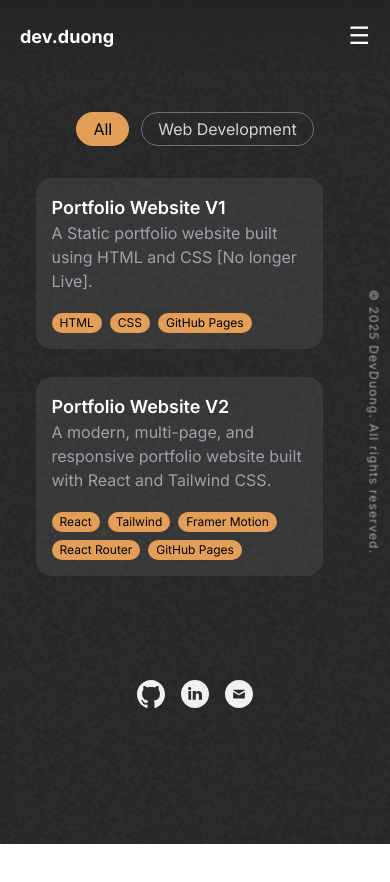
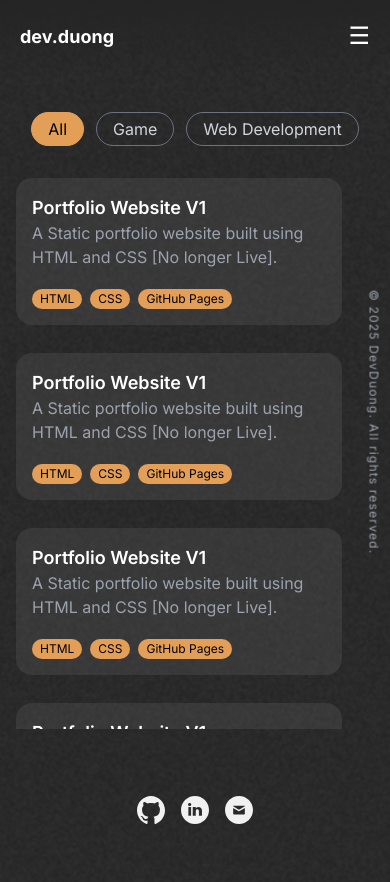
Before and after one commit to dev-duong/dev-duong.github.io, a React (Create React App) app: page /projects in a window 390 px wide. Shown: the top 882 px of the page. Before the commit the page ends 844 px from the top, so only its background shows below. Built offline with nearby package versions, Linux system fonts and the light colour scheme.

Commit message:
More Components
- Added more components across the website.
- Made Icons smaller and more responsive.

```diff
--- a/src/components/pageSpecific/aboutPage/Icons.js
+++ b/src/components/pageSpecific/aboutPage/Icons.js
@@ -2,18 +2,18 @@ import "devicon/devicon.min.css";
 
 const Icons = ({ icons = [] }) => {
   return (
-    <div className="flex gap-4 flex-wrap">
+    <div className="flex gap-3 flex-wrap justify-between">
       {icons.map((icon, idx) => (
         <div
           key={idx}
-          className="group relative w-12 h-12 sm:w-14 sm:h-14 md:w-16 md:h-16 lg:w-16 lg:h-16
-             rounded-xl flex items-center justify-center
-             p-1 sm:p-2 md:p-3
-             shadow bg-gray-600 hover:bg-gray-700 transition-colors"
+          className="group relative w-12 h-12 sm:w-14 sm:h-14 md:w-14 md:h-14 lg:w-14 lg:h-14
+            rounded-xl flex items-center justify-center
+            p-1 sm:p-2 md:p-3 lg:p-3
+            shadow bg-gray-600 hover:bg-gray-700 transition-colors"
         >
           <i
             className={`devicon-${icon}-plain colored
-                text-2xl sm:text-3xl md:text-4xl lg:text-5xl
+                text-2xl sm:text-3xl md:text-4xl lg:text-4xl
                 text-white`}
           ></i>
 
--- a/src/components/pageSpecific/aboutPage/SkillsSection.js
+++ b/src/components/pageSpecific/aboutPage/SkillsSection.js
@@ -5,7 +5,7 @@ const SkillsSection = ({ skills }) => (
   <section className="flex flex-col mb-8 gap-7 w-full">
     <Divider title="skills" />
     <article className="flex justify-center">
-      <div className="w-full max-w-xs sm:max-w-md md:max-w-lg flex justify-center">
+      <div className="w-full max-w-xs sm:max-w-md flex justify-center">
         <Icons icons={skills} />
       </div>
     </article>
--- a/src/components/pageSpecific/aboutPage/ToolsSection.js
+++ b/src/components/pageSpecific/aboutPage/ToolsSection.js
@@ -2,7 +2,7 @@ import Divider from "../../universal/Divider";
 import Icons from "./Icons";
 
 const ToolsSection = ({ tools }) => (
-  <section className="flex flex-col mb-8 gap-4 w-full">
+  <section className="flex flex-col mb-8 gap-7 w-full">
     <Divider title="tools" />
     <article className="flex justify-center">
       <div className="w-full max-w-xs sm:max-w-md md:max-w-lg flex justify-center">
--- /dev/null
+++ b/src/components/pageSpecific/homePage/Credits.js
@@ -0,0 +1,11 @@
+const Credits = () => (
+  <p className="text-sm mb-2 md:mb-0 text-center md:text-center md:w-full p-4">
+    Designed using <strong>Figma</strong> and coded in{" "}
+    <strong>Visual Studio Code</strong> by me.{" "}
+    <br className="hidden md:block" />
+    Built using <strong>ReactJS</strong> and <strong>TailwindCSS</strong>,
+    deployed using <strong>GitHub Pages</strong>.
+  </p>
+);
+
+export default Credits;
--- /dev/null
+++ b/src/components/pageSpecific/projectPage/ProjectList.js
@@ -0,0 +1,34 @@
+import { AnimatePresence, motion } from "framer-motion";
+import { Link } from "react-router-dom";
+import ProjectCard from "./ProjectCard";
+
+const ProjectList = ({ projects, selectedCategory }) => (
+  <article
+    className="flex flex-col gap-7 mb-10 pr-4 overflow-y-auto custom-scrollbar"
+    style={{ maxHeight: "70vh" }}
+  >
+    <AnimatePresence mode="wait">
+      <motion.div
+        key={selectedCategory || "all"}
+        initial={{ opacity: 0, y: 10 }}
+        animate={{ opacity: 1, y: 0 }}
+        exit={{ opacity: 0, y: -10 }}
+        transition={{ duration: 0.3 }}
+        className="flex flex-col gap-7 mb-10 pr-4 overflow-y-auto custom-scrollbar"
+        style={{ maxHeight: "70vh" }}
+      >
+        {projects.map((project) => (
+          <Link
+            key={project.slug}
+            to={`/projects/${project.slug}`}
+            className="block no-underline hover:no-underline"
+          >
+            <ProjectCard {...project} />
+          </Link>
+        ))}
+      </motion.div>
+    </AnimatePresence>
+  </article>
+);
+
+export default ProjectList;
--- a/src/pages/Admin.js
+++ b/src/pages/Admin.js
@@ -7,21 +7,20 @@ import PageWrapper from "../components/universal/animations/PageWrapper";
 // Admin Page
 const Admin = () => {
   return (
+    <PageWrapper>
       <main className="h-screen flex flex-col items-center justify-center text-center">
-      <PageWrapper>
         <section>
           <h1>Admin Page</h1>
         </section>
-      </PageWrapper>
+
         <footer
           className="absolute md:fixed bottom-0 left-1/2 -translate-x-1/2 flex justify-center w-full
              md:left-auto md:translate-x-0 md:justify-end md:items-end md:right-0"
         >
-        <PageWrapper>
           <SocialLinks />
-        </PageWrapper>
         </footer>
       </main>
+    </PageWrapper>
   );
 };
 
--- a/src/pages/Contact.js
+++ b/src/pages/Contact.js
@@ -7,12 +7,12 @@ import PageWrapper from "../components/universal/animations/PageWrapper";
 // Contact Page
 const Contact = () => {
   return (
-    <main className="h-screen flex flex-col items-center justify-center text-center">
-      <PageWrapper>
+    <PageWrapper>
+      <main className="h-screen flex flex-col items-center justify-center text-center">
         <h1 className="text-2xl">Contact Page</h1>
         <SocialLinks size="lg" />
-      </PageWrapper>
-    </main>
+      </main>
+    </PageWrapper>
   );
 };
 
--- a/src/pages/NotFound.js
+++ b/src/pages/NotFound.js
@@ -7,8 +7,8 @@ import PageWrapper from "../components/universal/animations/PageWrapper";
 // Home Page
 const Home = () => {
   return (
+    <PageWrapper>
       <main className="pt-28 px-4 w-full max-w-[90%] sm:max-w-[80%] md:max-w-[60%] lg:max-w-[50%] xl:max-w-[40%] mx-auto flex flex-col justify-center flex-grow pb-20 md:pb-0 text-center">
-      <PageWrapper>
         <h1 className="text-5xl font-bold mb-4">404</h1>
         <p className="text-xl mb-8">Page not found</p>
         <a
@@ -17,16 +17,15 @@ const Home = () => {
         >
           Go back Home
         </a>
-      </PageWrapper>
+
         <footer
           className="absolute md:fixed bottom-0 left-1/2 -translate-x-1/2 flex justify-center w-full
              md:left-auto md:translate-x-0 md:justify-end md:items-end md:right-0"
         >
-        <PageWrapper>
           <SocialLinks />
-        </PageWrapper>
         </footer>
       </main>
+    </PageWrapper>
   );
 };
 
--- a/src/pages/Projects.js
+++ b/src/pages/Projects.js
@@ -1,11 +1,11 @@
 import { useState } from "react";
-import { AnimatePresence, motion } from "framer-motion";
-import { Link } from "react-router-dom";
 
 // UI
 import SocialLinks from "../components/universal/layout/SocialLinks";
-import ProjectCard from "../components/pageSpecific/projectPage/ProjectCard";
 import CategoryFilter from "../components/pageSpecific/projectPage/CategoryFilter";
+
+// Page Components
+import ProjectList from "../components/pageSpecific/projectPage/ProjectList";
 
 // Animations
 import PageWrapper from "../components/universal/animations/PageWrapper";
@@ -147,50 +147,28 @@ const Projects = () => {
   ).sort((a, b) => a.title.localeCompare(b.title));
 
   return (
-    <main className="p-28 px-4 w-full max-w-[90%] sm:max-w-[80%] md:max-w-[60%] lg:max-w-[50%] xl:max-w-[40%] mx-auto flex flex-col justify-center flex-grow pb-20 md:pb-0">
-      <PageWrapper>
+    <PageWrapper>
+      <main className="pt-28 px-4 w-full max-w-4xl mx-auto flex flex-col justify-center flex-grow pb-20 md:pb-0">
         <section>
           <CategoryFilter
             categories={categories}
             selected={selectedCategory}
             onSelect={setSelectedCategory}
           />
+          <ProjectList
+            projects={filteredProjects}
+            selectedCategory={selectedCategory}
+          />
+        </section>
 
-          <article
-            className="flex flex-col gap-7 mb-10 pr-4 overflow-y-auto custom-scrollbar"
-            style={{ maxHeight: "70vh" }} // or choose height based on your layout
-          >
-            <AnimatePresence mode="wait">
-              <motion.div
-                key={selectedCategory || "all"}
-                initial={{ opacity: 0, y: 10 }}
-                animate={{ opacity: 1, y: 0 }}
-                exit={{ opacity: 0, y: -10 }}
-                transition={{ duration: 0.3 }}
-                className="flex flex-col gap-7 mb-10 pr-4 overflow-y-auto custom-scrollbar"
-                style={{ maxHeight: "70vh" }}
-              >
-                {filteredProjects.map((project) => (
-                  <Link
-                    key={project.slug}
-                    to={`/projects/${project.slug}`}
-                    className="block no-underline hover:no-underline"
-                  >
-                    <ProjectCard {...project} />
-                  </Link>
-                ))}
-              </motion.div>
-            </AnimatePresence>
-          </article>
-        </section>
-      </PageWrapper>
-
-      <footer className="absolute md:fixed bottom-2 left-1/2 -translate-x-1/2 flex justify-center w-full md:left-auto md:translate-x-0 md:justify-end md:items-end md:right-4">
-        <PageWrapper>
+        <footer
+          className="fixed bottom-0 left-1/2 -translate-x-1/2 flex justify-center w-full
+             md:left-auto md:translate-x-0 md:justify-end md:items-end md:right-0"
+        >
           <SocialLinks />
-        </PageWrapper>
-      </footer>
-    </main>
+        </footer>
+      </main>
+    </PageWrapper>
   );
 };
 
--- a/src/pages/data/ProjectData.js
+++ b/src/pages/data/ProjectData.js
@@ -80,6 +80,56 @@ const projectsData = [
     link: "https://github.com/dev-duong/v1-dev-duong.github.io",
     type: "github",
   },
+  {
+    slug: "portfolio-website-v1",
+    category: "Web Development",
+    title: "Portfolio Website V1",
+    description:
+      "A Static portfolio website built using HTML and CSS [No longer Live].",
+    techStack: ["HTML", "CSS", "GitHub Pages"],
+    link: "https://github.com/dev-duong/v1-dev-duong.github.io",
+    type: "github",
+  },
+  {
+    slug: "portfolio-website-v1",
+    category: "Web Development",
+    title: "Portfolio Website V1",
+    description:
+      "A Static portfolio website built using HTML and CSS [No longer Live].",
+    techStack: ["HTML", "CSS", "GitHub Pages"],
+    link: "https://github.com/dev-duong/v1-dev-duong.github.io",
+    type: "github",
+  },
+  {
+    slug: "portfolio-website-v1",
+    category: "Web Development",
+    title: "Portfolio Website V1",
+    description:
+      "A Static portfolio website built using HTML and CSS [No longer Live].",
+    techStack: ["HTML", "CSS", "GitHub Pages"],
+    link: "https://github.com/dev-duong/v1-dev-duong.github.io",
+    type: "github",
+  },
+  {
+    slug: "portfolio-website-v1",
+    category: "Game",
+    title: "Portfolio Website V1",
+    description:
+      "A Static portfolio website built using HTML and CSS [No longer Live].",
+    techStack: ["HTML", "CSS", "GitHub Pages"],
+    link: "https://github.com/dev-duong/v1-dev-duong.github.io",
+    type: "github",
+  },
+  {
+    slug: "portfolio-website-v1",
+    category: "Game",
+    title: "Portfolio Website V1",
+    description:
+      "A Static portfolio website built using HTML and CSS [No longer Live].",
+    techStack: ["HTML", "CSS", "GitHub Pages"],
+    link: "https://github.com/dev-duong/v1-dev-duong.github.io",
+    type: "github",
+  },
 ];
 
 export default projectsData;
```
Also changed, not shown: src/pages/About.js (+4 -5 lines), src/pages/Home.js (+8 -15 lines). Lines whose indentation alone changed are shown as unchanged.
